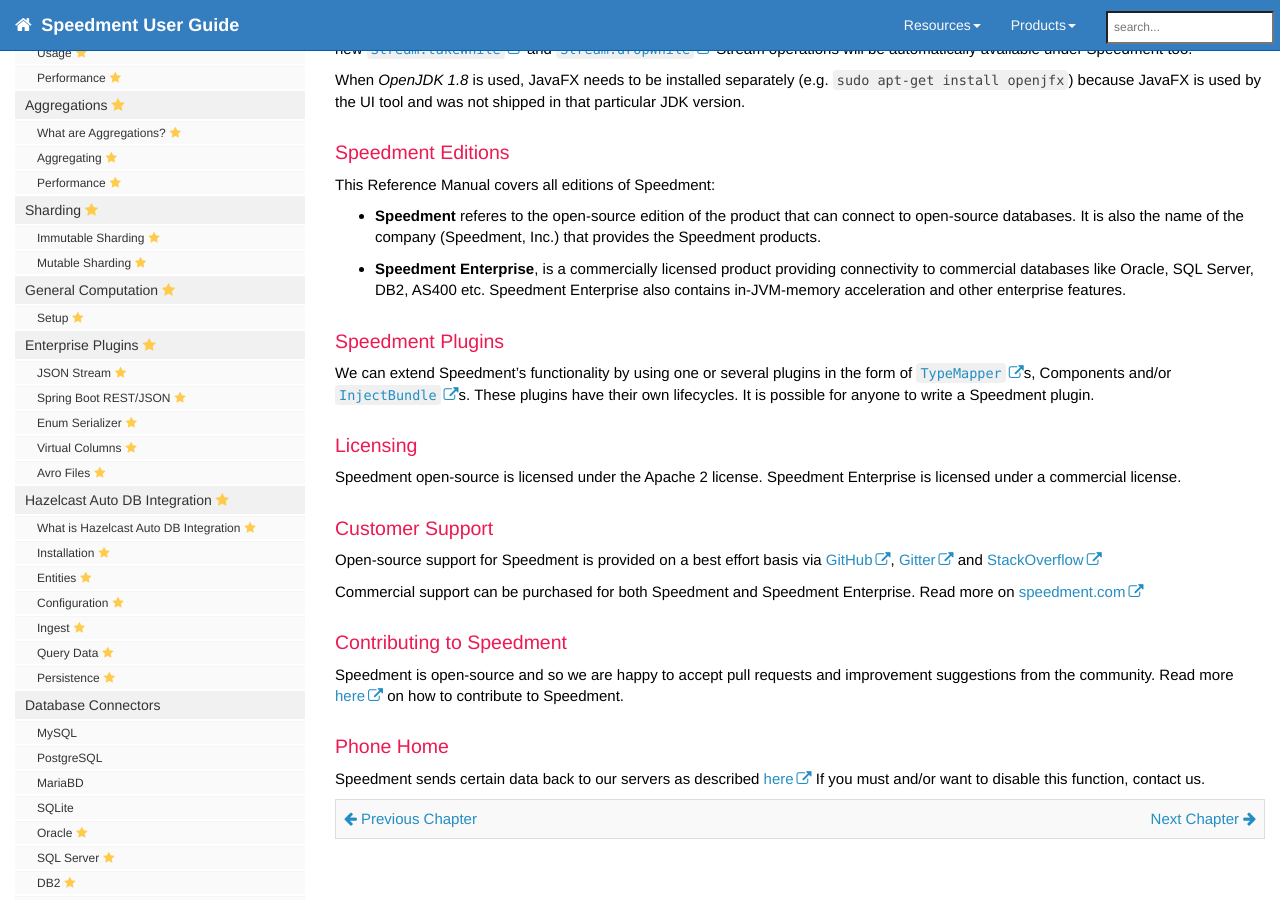
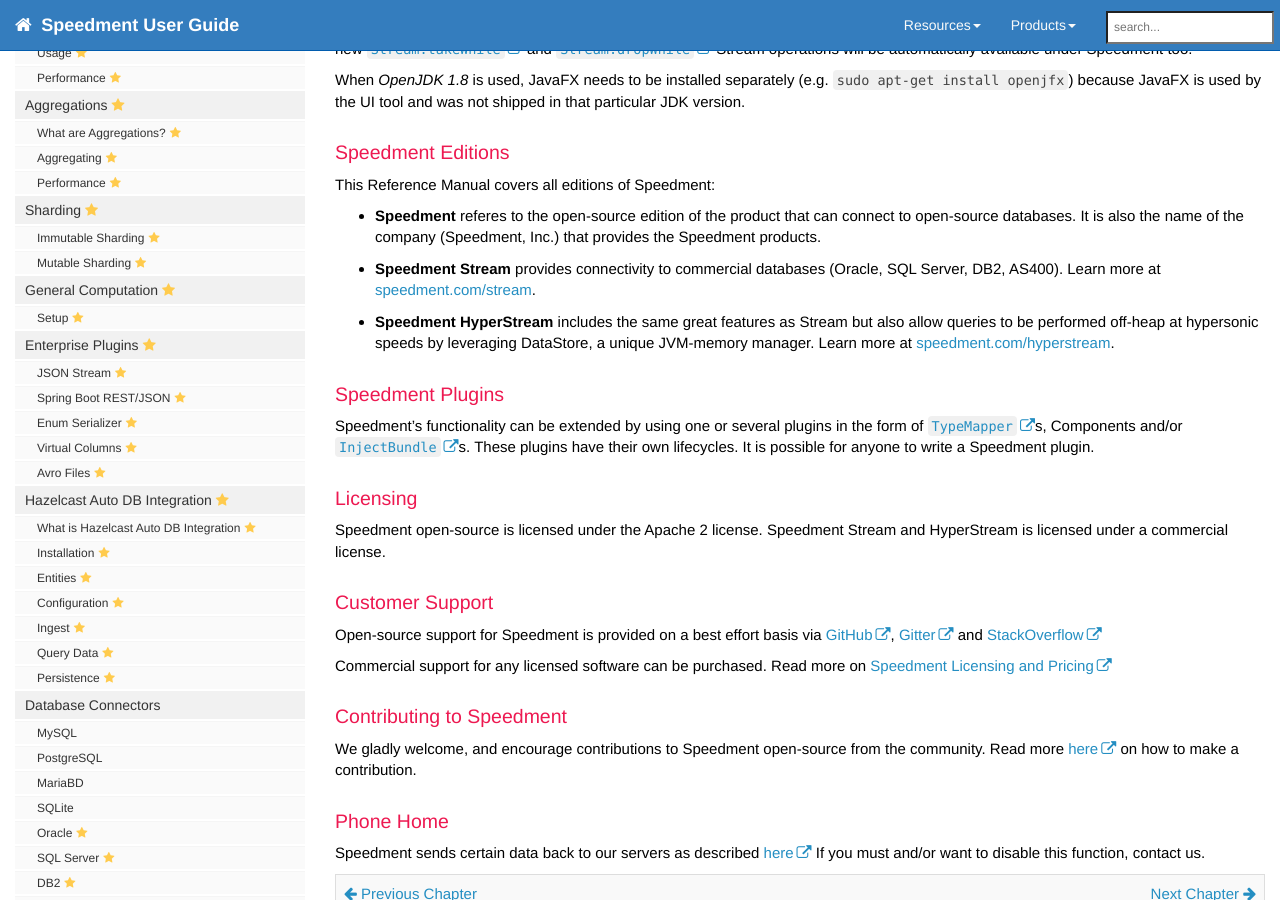
Before and after one commit to speedment/speedment-doc, a Jekyll site: the page built from pages/introduction.md, in a window 1280 px wide and 900 px high, scrolled down 2428 px. Built offline with Jekyll 4.4.1, drawn with Linux system fonts in a browser that asks for light colours; nearby versions of some CDN libraries; comment, search, counter and statistics services are not loaded.

Commit message:
Update information about licensing options

```diff
--- a/pages/introduction.md
+++ b/pages/introduction.md
@@ -101,21 +101,22 @@
 ### Speedment Editions
 This Reference Manual covers all editions of Speedment:
   * **Speedment** referes to the open-source edition of the product that can connect to open-source databases. It is also the name of the company (Speedment, Inc.) that provides the Speedment products.
-  * **Speedment Enterprise**, is a commercially licensed product providing connectivity to commercial databases like Oracle, SQL Server, DB2, AS400 etc. Speedment Enterprise also contains in-JVM-memory acceleration and other enterprise features.
+  * **Speedment Stream** provides connectivity to commercial databases (Oracle, SQL Server, DB2, AS400). Learn more at [speedment.com/stream](www.speedment.com/stream).
+  * **Speedment HyperStream** includes the same great features as Stream but also allow queries to be performed off-heap at hypersonic speeds by leveraging DataStore, a unique JVM-memory manager. Learn more at [speedment.com/hyperstream](www.speedment.com/hyperstream).
 
 ### Speedment Plugins
-We can extend Speedment's functionality by using one or several plugins in the form of {{site.data.javadoc.TypeMapper}}s, Components and/or {{site.data.javadoc.InjectBundle}}s. These plugins have their own lifecycles. It is possible for anyone to write a Speedment plugin.
+Speedment's functionality can be extended by using one or several plugins in the form of {{site.data.javadoc.TypeMapper}}s, Components and/or {{site.data.javadoc.InjectBundle}}s. These plugins have their own lifecycles. It is possible for anyone to write a Speedment plugin.
 
 ### Licensing
-Speedment open-source is licensed under the Apache 2 license. Speedment Enterprise is licensed under a commercial license.
+Speedment open-source is licensed under the Apache 2 license. Speedment Stream and HyperStream is licensed under a commercial license.
 
 ### Customer Support
 Open-source support for Speedment is provided on a best effort basis via [GitHub](https://github.com/speedment/speedment/issues), [Gitter](https://gitter.im/speedment/speedment) and [StackOverflow](http://stackoverflow.com/questions/tagged/speedment?sort=newest)
 
-Commercial support can be purchased for both Speedment and Speedment Enterprise. Read more on [speedment.com](http://www.speedment.com)
+Commercial support for any licensed software can be purchased. Read more on [Speedment Licensing and Pricing](http://www.speedment.com/pricing)
 
 ### Contributing to Speedment
-Speedment is open-source and so we are happy to accept pull requests and improvement suggestions from the community. Read more [here](https://github.com/speedment/speedment/blob/master/CONTRIBUTING.md) on how to contribute to Speedment.
+We gladly welcome, and encourage contributions to Speedment open-source from the community. Read more [here](https://github.com/speedment/speedment/blob/master/CONTRIBUTING.md) on how to make a contribution.
 
 ### Phone Home
 Speedment sends certain data back to our servers as described [here](https://github.com/speedment/speedment/blob/master/DISCLAIMER.MD)
```
